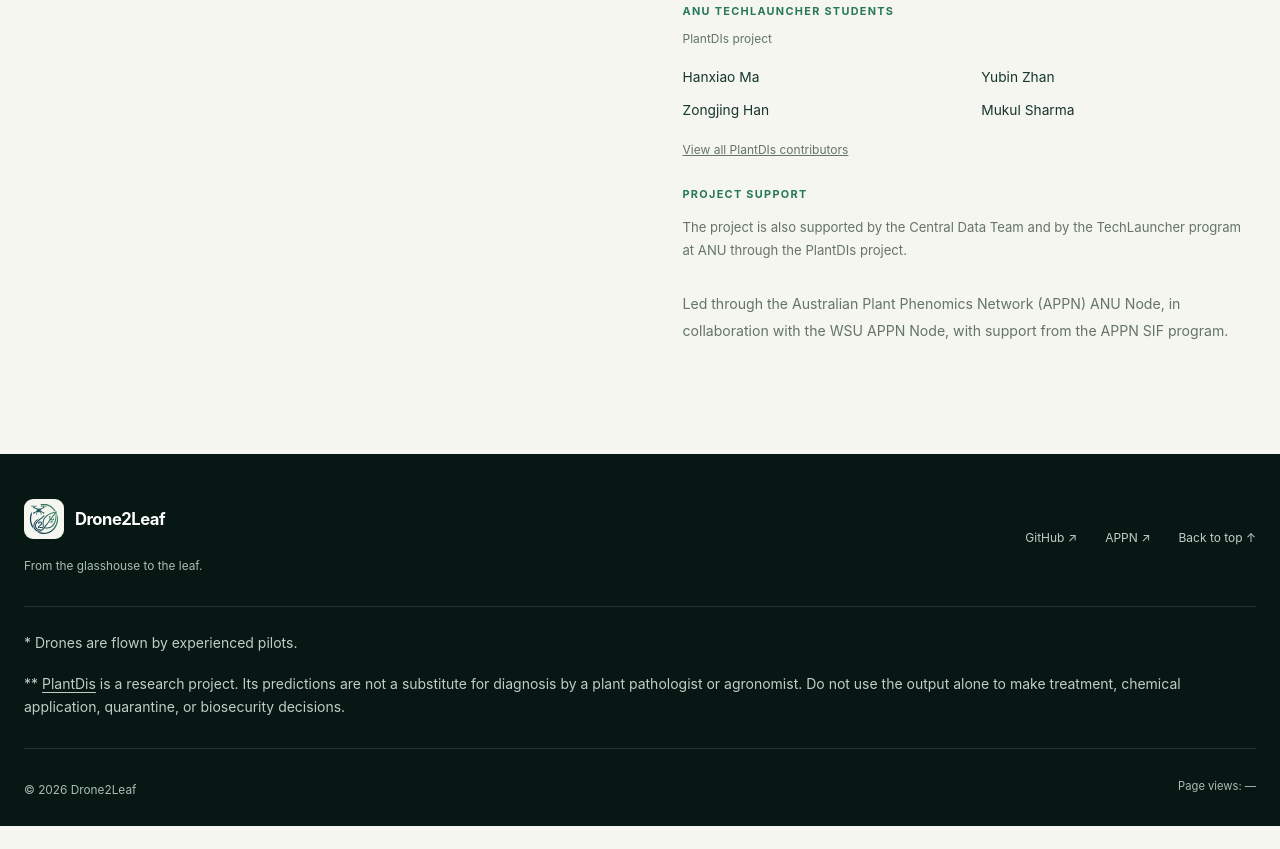
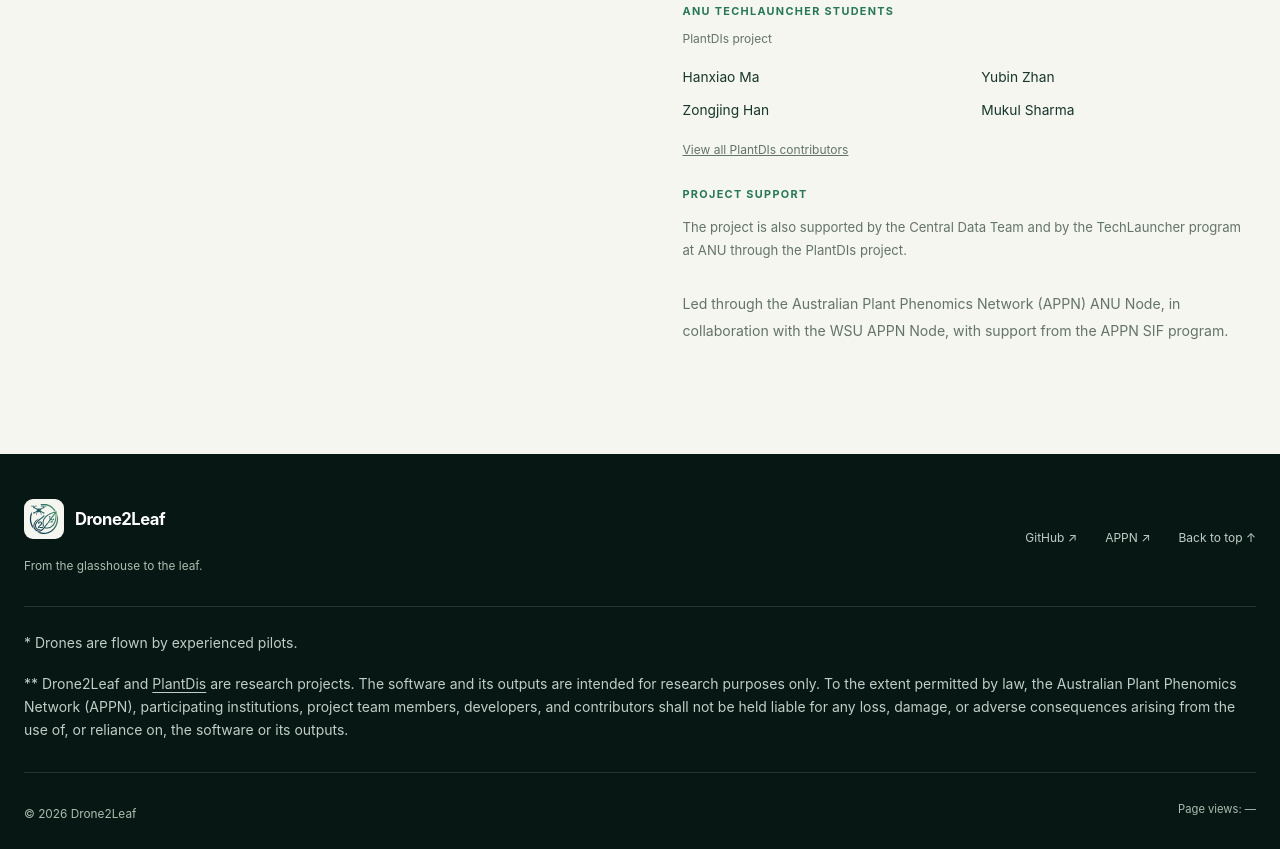
Before and after one commit to drone2leaf/drone2leaf.github.io, a plain HTML site: page index.html in a window 1280 px wide. Shown: the part 3644-4493 px from the top of the page. Before the commit the page ends 4470 px from the top, so only its background shows below. Drawn offline with Linux system fonts and the light colour scheme; animation ran at ten frames a second.

Commit message:
added codes for s/w warning

```diff
--- a/index.html
+++ b/index.html
@@ -185,7 +185,7 @@
       <div class="footer-links"><a href="https://github.com/drone2leaf/drone2leaf.github.io">GitHub <span aria-hidden="true">↗</span></a><a href="https://www.plantphenomics.org.au/">APPN <span aria-hidden="true">↗</span></a><a href="#home">Back to top ↑</a></div>
       <section class="footer-notes" aria-label="Project notes">
         <p id="flight-pilot-note"><span aria-hidden="true">*</span> Drones are flown by experienced pilots.</p>
-        <p id="disease-research-note" role="note"><span aria-hidden="true">**</span> <a href="https://plantdis.github.io/">PlantDis</a> is a research project. Its predictions are not a substitute for diagnosis by a plant pathologist or agronomist. Do not use the output alone to make treatment, chemical application, quarantine, or biosecurity decisions.</p>
+        <p id="disease-research-note" role="note"><span aria-hidden="true">**</span> Drone2Leaf and <a href="https://plantdis.github.io/">PlantDis</a> are research projects. The software and its outputs are intended for research purposes only. To the extent permitted by law, the Australian Plant Phenomics Network (APPN), participating institutions, project team members, developers, and contributors shall not be held liable for any loss, damage, or adverse consequences arising from the use of, or reliance on, the software or its outputs.</p>
       </section>
       <div class="footer-bottom">
         <p class="copyright">© <span data-year>2026</span> Drone2Leaf</p>
```
